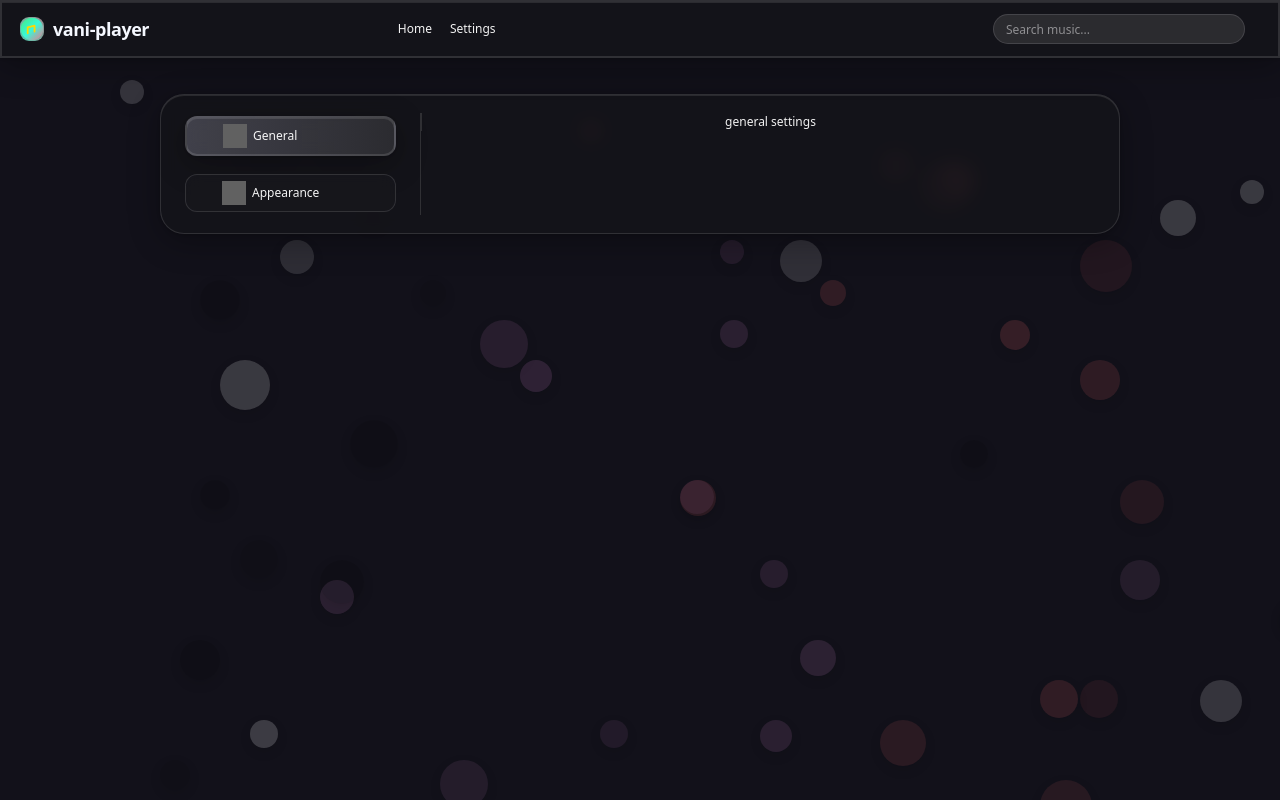
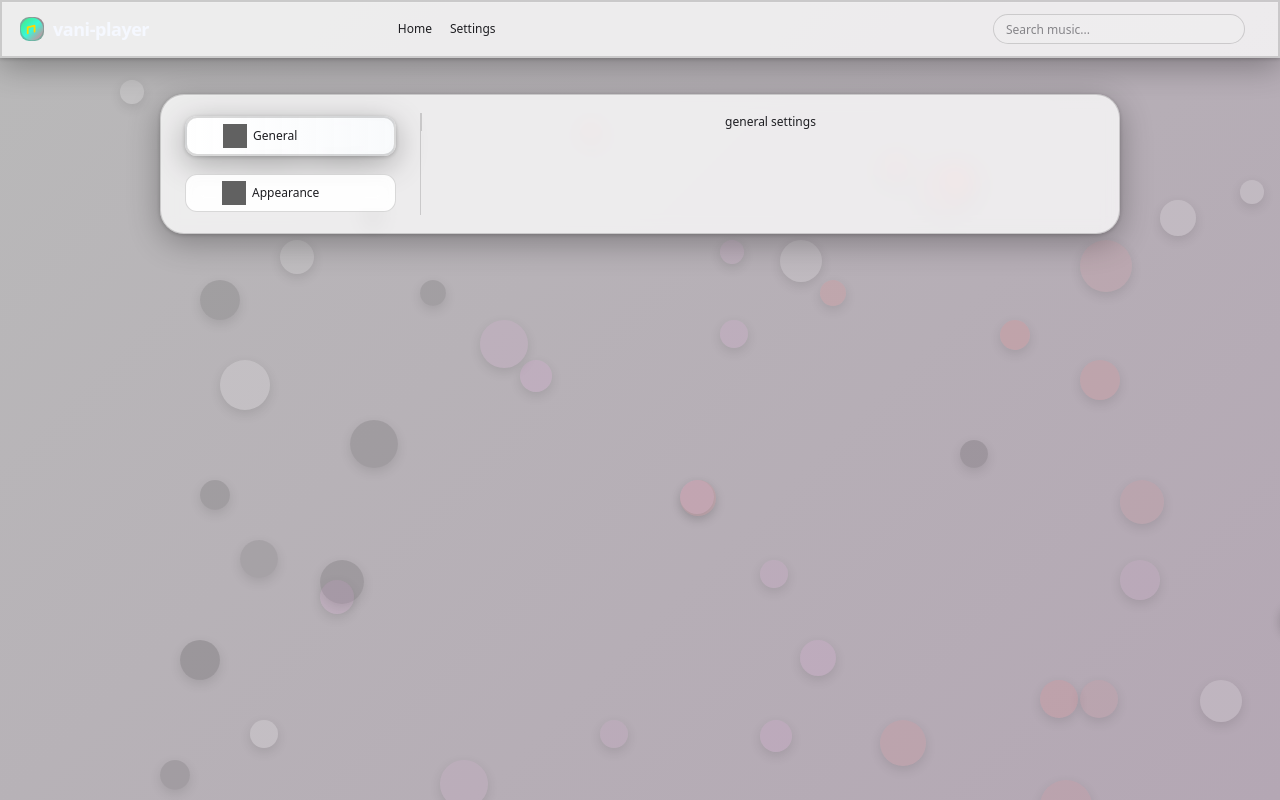
Before and after one commit to Aivanii/vani-player, a React (Vite) app: page /settings in a window 1280 px wide. Built offline with nearby package versions, Linux system fonts and the light colour scheme; grey boxes are pictures that could not be loaded; what mobx-persist-store would draw is missing.

Commit message:
updated light theme

```diff
--- a/src/app/stores/settingsStore/settingsStore.ts
+++ b/src/app/stores/settingsStore/settingsStore.ts
@@ -6,16 +6,36 @@ class settingsStore {
 
   constructor() {
     makeAutoObservable(this);
+    this.initPersist();
+  }
 
-    makePersistable(this, {
+  private initPersist = async () => {
+    await makePersistable(this, {
       name: "vani-player-settings",
       properties: ["theme"],
       storage: window.localStorage,
     });
-  }
+
+    this.applyThemeToDOM();
+  };
+
+  private applyThemeToDOM = () => {
+    const root = document.documentElement;
+
+    let actualTheme = this.theme;
+    if (actualTheme === "auto") {
+      const isDark = window.matchMedia("(prefers-color-scheme: dark)").matches;
+      actualTheme = isDark ? "dark" : "light";
+    }
+
+    root.setAttribute("data-theme", actualTheme);
+
+    console.log("data-theme:", actualTheme);
+  };
 
   setTheme = (theme: "light" | "dark" | "auto") => {
     this.theme = theme;
+    this.applyThemeToDOM();
   };
 }
 
--- a/src/features/settings/settingsSections/appearanceSettings.tsx
+++ b/src/features/settings/settingsSections/appearanceSettings.tsx
@@ -8,16 +8,16 @@ const AppearanceSettings = observer(() => {
     <div>
       <div className="flex items-center justify-center gap-12">
         <div
-          className={`flex cursor-pointer flex-col items-center justify-center gap-2 ${theme === "light" ? "text-active" : ""}`}
-          onClick={() => setTheme("light")}
+          className={`flex cursor-pointer flex-col items-center justify-center gap-2 ${theme === "dark" ? "text-active" : ""}`}
+          onClick={() => setTheme("dark")}
         >
           <div className="border-standart-border shadow-standart aspect-square w-32 rounded-2xl border-2 bg-black" />
-          <span>Light</span>
+          <span>Dark</span>
         </div>
 
         <div
-          className={`flex cursor-pointer flex-col items-center justify-center gap-2 ${theme === "dark" ? "text-active" : ""}`}
-          onClick={() => setTheme("dark")}
+          className={`flex cursor-pointer flex-col items-center justify-center gap-2 ${theme === "light" ? "text-active" : ""}`}
+          onClick={() => setTheme("light")}
         >
           <div className="border-standart-border shadow-standart aspect-square w-32 rounded-2xl border-2 bg-white" />
           <span>Light</span>
--- a/src/features/settings/settingsSidebar.tsx
+++ b/src/features/settings/settingsSidebar.tsx
@@ -14,7 +14,7 @@ const SettingsSideBar = ({
   return (
     <ul className="border-standart-border flex h-full w-dvw max-w-[260px] flex-col gap-4 self-stretch border-r-1 px-8">
       {settingsSections.map((section) => (
-        <li className="py-1">
+        <li className="py-1" key={section.id}>
           <div
             onClick={() => setActiveSection(section)}
             className={`border-standart-border hover:shadow-standart bg-draggable-elem-bg flex w-full cursor-pointer items-center justify-start gap-2 rounded-2xl border-1 p-2 px-12 text-left opacity-100 backdrop-blur-sm transition-all duration-150 hover:scale-105 ${
--- a/src/index.css
+++ b/src/index.css
@@ -30,22 +30,6 @@
 
   /* borders */
   --color-standart-border: rgba(255, 255, 255, 0.12);
-}
-
-:root {
-  font-family: system-ui, Avenir, Helvetica, Arial, sans-serif;
-  line-height: 1.5;
-  font-weight: 400;
-  font-size: 12px;
-
-  /*color-scheme: light dark;*/
-  color: var(--color-primary);
-  background-color: #12111a;
-
-  font-synthesis: none;
-  text-rendering: optimizeLegibility;
-  -webkit-font-smoothing: antialiased;
-  -moz-osx-font-smoothing: grayscale;
   --gradient-variant-1: linear-gradient(
     135deg,
     rgba(255, 255, 255, 0.25) 0%,
@@ -59,6 +43,35 @@
     rgba(255, 255, 255, 0.05) 50%,
     rgba(255, 255, 255, 0.025) 100%
   );
+}
+
+/*
+@media (prefers-color-scheme: light) {
+  :root {
+    color: #213547;
+    background-color: #ffffff;
+  }
+  a:hover {
+    color: #747bff;
+  }
+  button {
+    background-color: #f9f9f9;
+  }
+}
+*/
+
+:root {
+  font-family: system-ui, Avenir, Helvetica, Arial, sans-serif;
+  line-height: 1.5;
+  font-weight: 400;
+  font-size: 12px;
+
+  color: var(--color-primary);
+
+  font-synthesis: none;
+  text-rendering: optimizeLegibility;
+  -webkit-font-smoothing: antialiased;
+  -moz-osx-font-smoothing: grayscale;
 }
 
 body {
@@ -143,17 +156,47 @@ kbd {
 
 input[type="file"] {
 }
-/*
-@media (prefers-color-scheme: light) {
-  :root {
-    color: #213547;
-    background-color: #ffffff;
-  }
-  a:hover {
-    color: #747bff;
-  }
-  button {
-    background-color: #f9f9f9;
-  }
+[data-theme="dark"] {
+  background-color: #12111a;
 }
-*/
+[data-theme="light"] {
+  --color-active: rgba(220, 170, 10, 0.95);
+  --color-hover: rgba(200, 150, 5, 0.9);
+  --color-important: rgba(210, 160, 0, 0.95);
+  --color-primary: rgba(25, 25, 30, 0.98);
+
+  --color-entity-bg: rgba(255, 255, 255, 0.75);
+
+  --shadow-standart:
+    0 4px 24px 0 rgba(0, 0, 0, 0.06), inset 0 1px 0 0 rgba(255, 255, 255, 0.9),
+    0 1px 3px 0 rgba(0, 0, 0, 0.04);
+
+  --color-draggable-elem-bg: rgba(255, 255, 255, 0.85);
+  --color-draggable-active-elem-bg: linear-gradient(
+    270deg,
+    rgba(248, 250, 252, 0.9) 0%,
+    rgba(255, 255, 255, 0.95) 100%
+  );
+  --color-bg-kbd: linear-gradient(
+    35deg,
+    rgba(248, 250, 252, 0.9) 0%,
+    rgba(255, 255, 255, 0.95) 100%
+  );
+
+  --color-standart-border: rgba(0, 0, 0, 0.15);
+
+  background: linear-gradient(135deg, #b9b9b9 0%, #b4a7b4 100%);
+  --gradient-variant-1: linear-gradient(
+    135deg,
+    rgba(174, 193, 255, 0.95) 0%,
+    #a2cfffab 50%,
+    #abcfffd9 100%
+  );
+
+  --gradient-variant-2: linear-gradient(
+    35deg,
+    rgba(199, 233, 255, 0.9) 0%,
+    rgba(223, 242, 255, 0.85) 50%,
+    rgba(173, 226, 255, 0.8) 100%
+  );
+}
```
Also changed, not shown: 1 other file (tests, documents, lock files or other folders).
